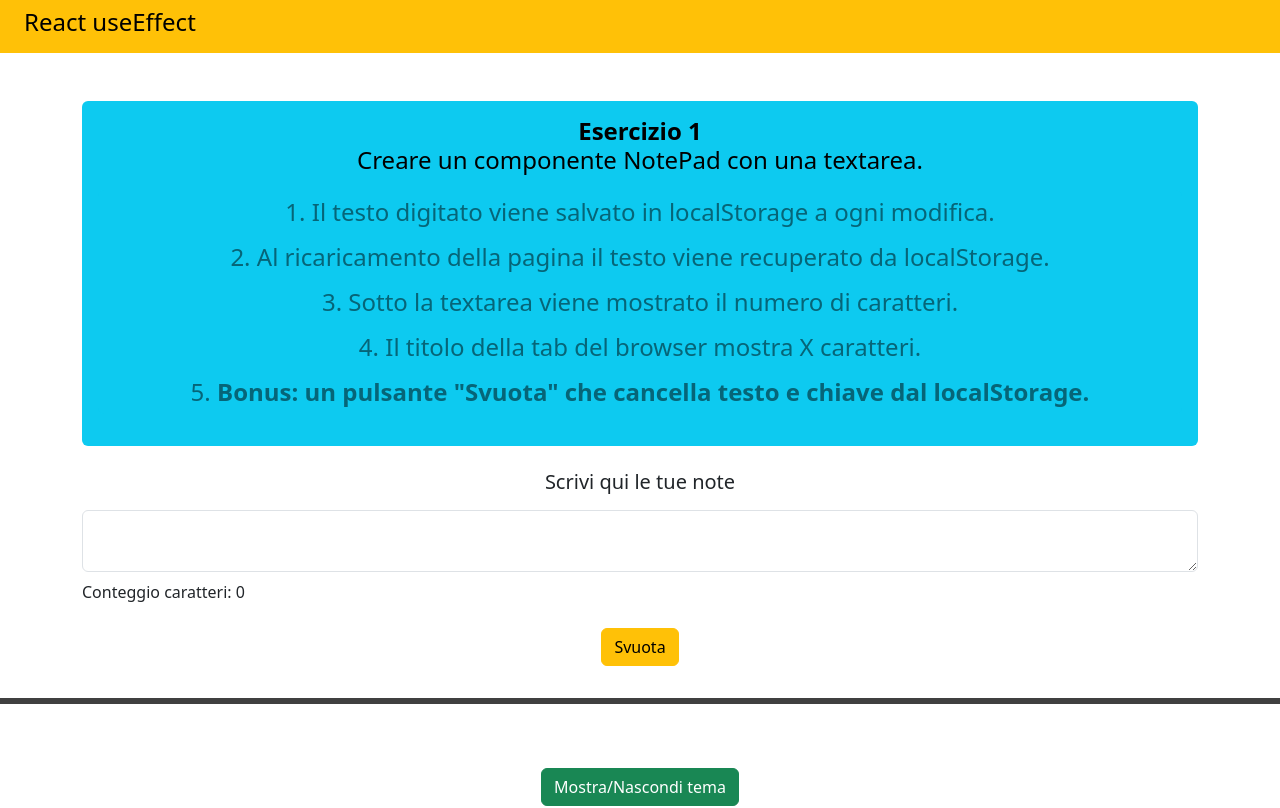
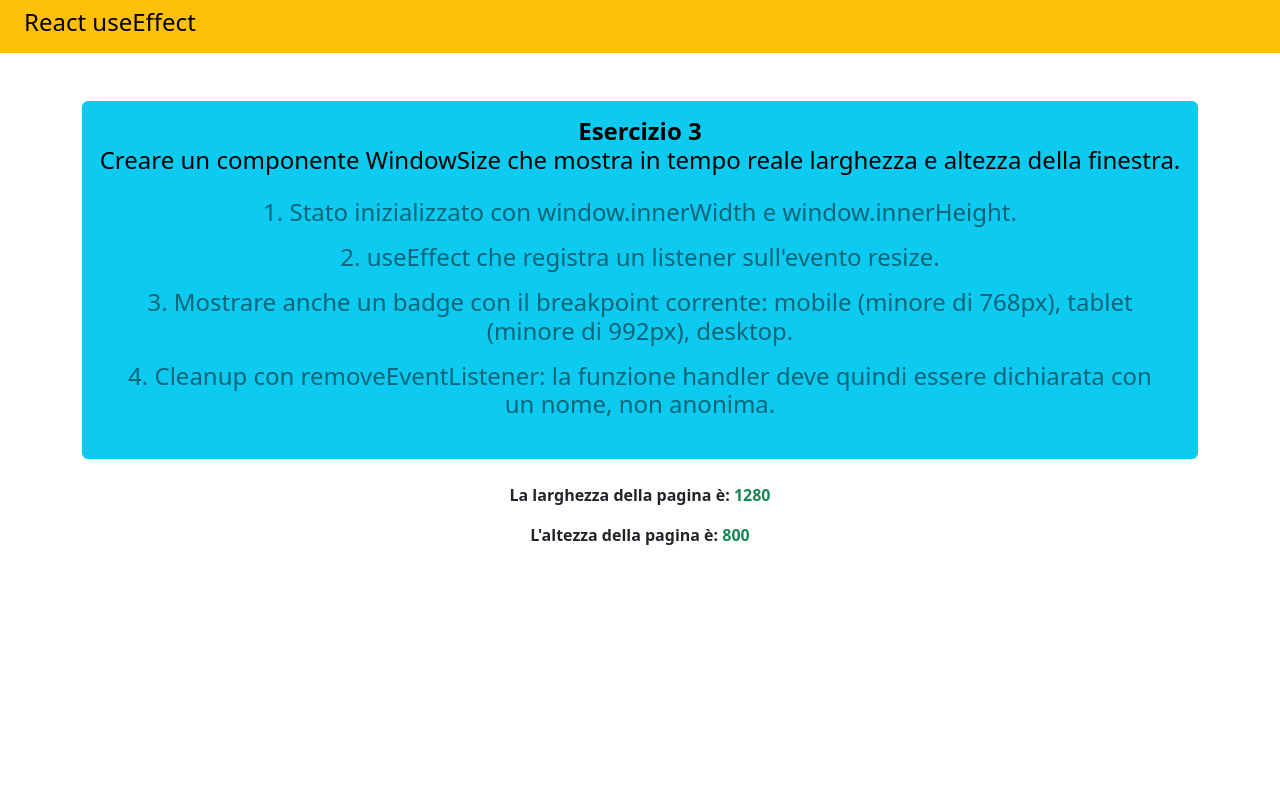
Before and after one commit to ilfosch18-dot/react-use-effect, a React (Vite) app: page / in a window 1280 px wide. Shown: the top 808 px of the page. Built offline with nearby package versions, Linux system fonts and the light colour scheme.

Commit message:
avvio TerzoEsercizio

```diff
--- a/src/components/layout/MainContent.jsx
+++ b/src/components/layout/MainContent.jsx
@@ -1,6 +1,7 @@
 import { useState } from "react";
-import PrimoEsericizio  from "../sections/PrimoEsercizio";
-import SecondoEsercizio from "../sections/SecondoEsercizio";
+/* import PrimoEsericizio  from "../sections/PrimoEsercizio";
+import SecondoEsercizio from "../sections/SecondoEsercizio"; */
+import WindowSize from "../sections/WindowSize";
 
 export default function MainContent() {
 
@@ -8,13 +9,14 @@ export default function MainContent() {
 
   return (
     <main className="text-center">
-        <PrimoEsericizio />
+{/*         <PrimoEsericizio />
         <hr className="border border-black border-3 opacity-75"></hr>
       <button className="mt-5 btn btn-success" onClick={() => setShowTheme(!showTheme)}>
         Mostra/Nascondi tema
       </button>
 
-      {showTheme && <SecondoEsercizio />}
+      {showTheme && <SecondoEsercizio />} */}
+      <WindowSize />
     </main>
   );
 }
--- /dev/null
+++ b/src/components/sections/WindowSize.jsx
@@ -0,0 +1,38 @@
+// IMPORTO GLI HOOK useState E useEffect insieme
+import {useState, useEffect} from 'react';
+
+export default function WindowSize() {
+
+const [width, setWidth] = useState(window.innerWidth);
+
+function handleWidth(){
+setWidth(window.innerWidth);
+}
+const [height, setHeight] = useState(window.innerHeight);
+function handleHeight(){
+    setHeight(window.innerHeight);
+}
+
+
+  return (
+<main className="my-5 main-content">
+      <div className="container">
+        <h4 className="text-center mb-4 text-bg-info p-3 rounded">
+          <b>Esercizio 3</b>
+          <br />
+          Creare un componente WindowSize che mostra in tempo reale larghezza e altezza della finestra.
+          <ol className="list-group list-group-numbered py-3">
+            <li className="list-group-item bg-info border-0 text-black-50">Stato inizializzato con window.innerWidth e window.innerHeight.</li>
+            <li className="list-group-item bg-info border-0 text-black-50">useEffect che registra un listener sull'evento resize.</li>
+            <li className="list-group-item bg-info border-0 text-black-50">Mostrare anche un badge con il breakpoint corrente: mobile (minore di 768px), tablet (minore di 992px), desktop.</li>
+            <li className="list-group-item bg-info border-0 text-black-50">Cleanup con removeEventListener: la funzione handler deve quindi essere dichiarata con un nome, non anonima.</li>
+        </ol>
+        </h4>
+      </div>
+      <div className='container text-center'>
+        <p><strong>La larghezza della pagina è: </strong><span className="fw-bold text-success">{width}</span></p>
+        <p><strong>L'altezza della pagina è: </strong><span className="fw-bold text-success">{height}</span></p>
+      </div>
+      </main>
+    )
+}
```
